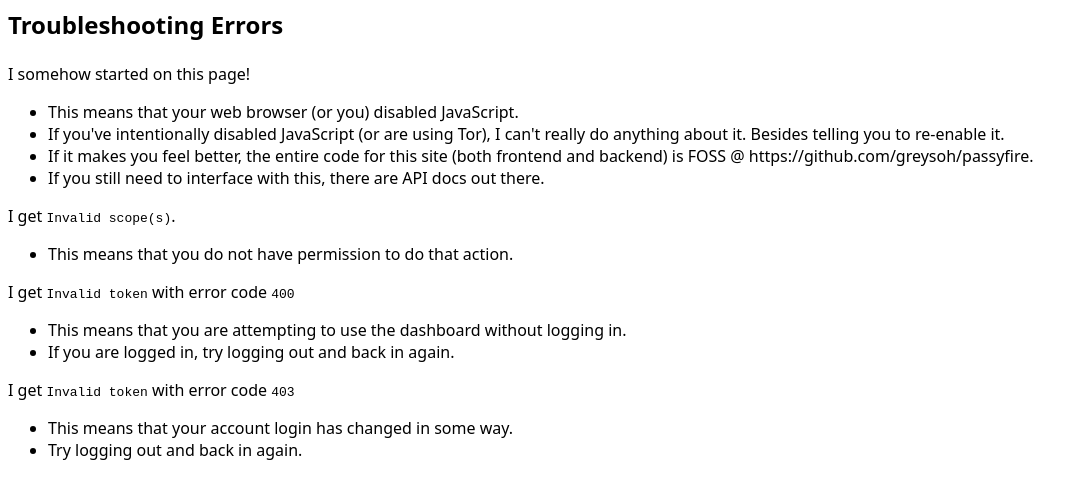
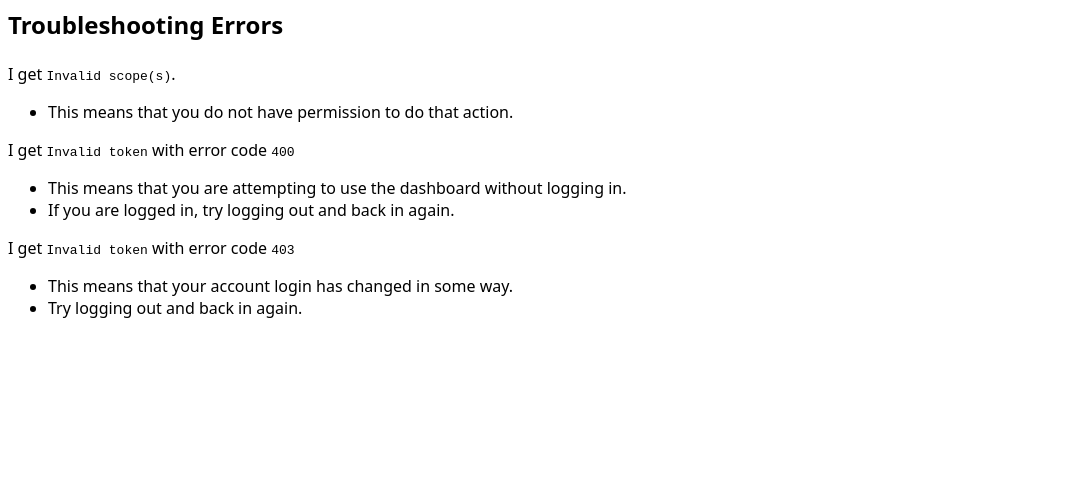
Before and after one commit to greysoh/passyfire, a website: page pages/dashboard/sysinternals/!troubleshooting/index.html in a window 1280 px wide. Shown: the whole page, without its empty margins (0-1087 px from the left). Drawn offline with Linux system fonts and the light colour scheme.

Commit message:
chore: Makes the noscript error only show when you disable JavaScript.

```diff
--- a/pages/dashboard/sysinternals/!troubleshooting/index.html
+++ b/pages/dashboard/sysinternals/!troubleshooting/index.html
@@ -11,13 +11,13 @@
 <body>
   <b class="px24">Troubleshooting Errors</b><br><br>
 
-  I somehow started on this page!
-  <ul>
-    <li>This means that your web browser (or you) disabled JavaScript.</li>
-    <li>If you've intentionally disabled JavaScript (or are using Tor), I can't really do anything about it. Besides telling you to re-enable it.</li>
-    <li>If it makes you feel better, the entire code for this site (both frontend and backend) is FOSS @ https://github.com/greysoh/passyfire.</li>
-    <li>If you still need to interface with this, there are API docs out there.</li>
-  </ul>
+  <noscript>
+    I somehow started on this page!
+    <ul>
+      <li>This means that your web browser (or you) disabled JavaScript.</li>
+      <li>Javascript is required for this web app.</li>
+    </ul>
+  </noscript>
 
   I get <code>Invalid scope(s)</code>.
   <ul>
```
